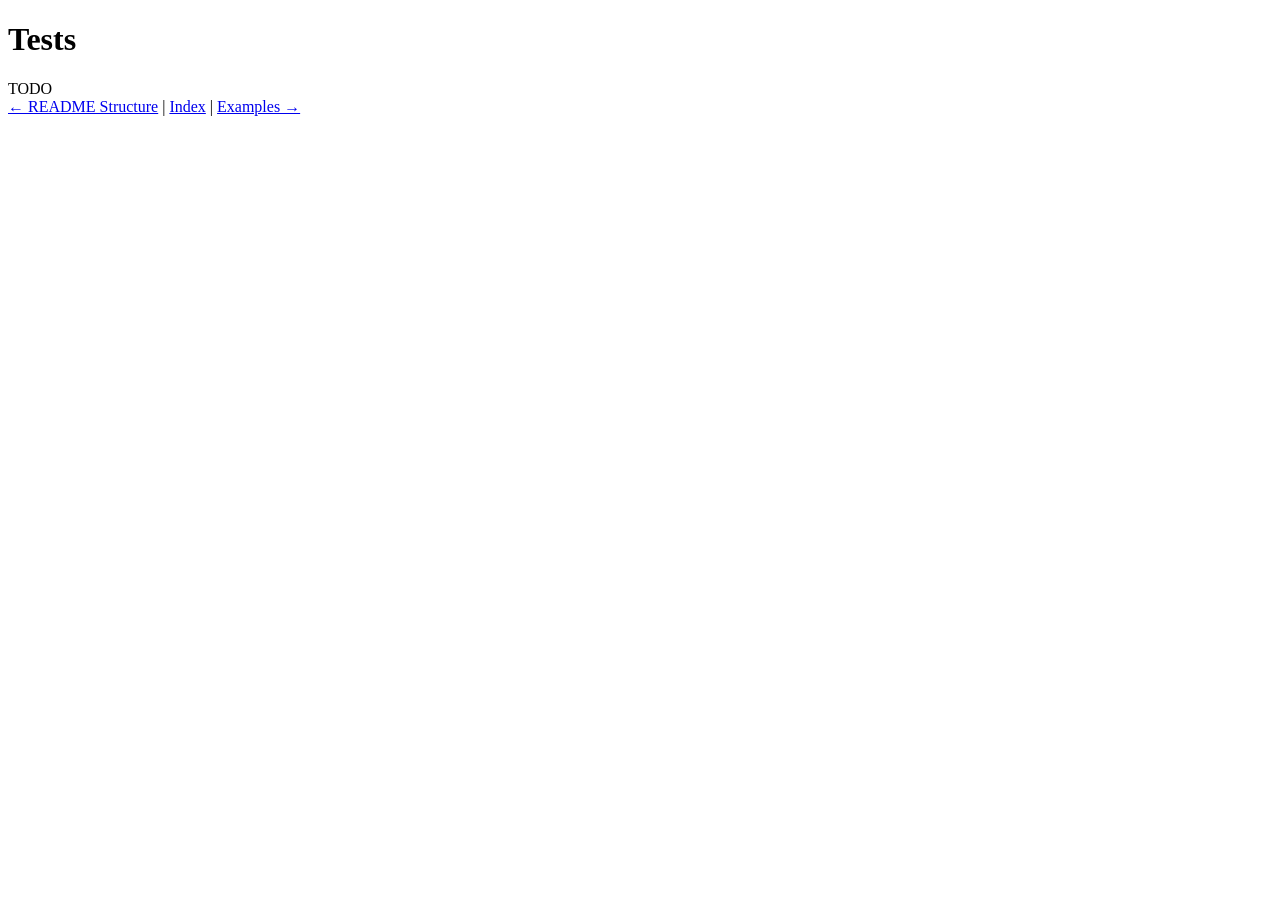
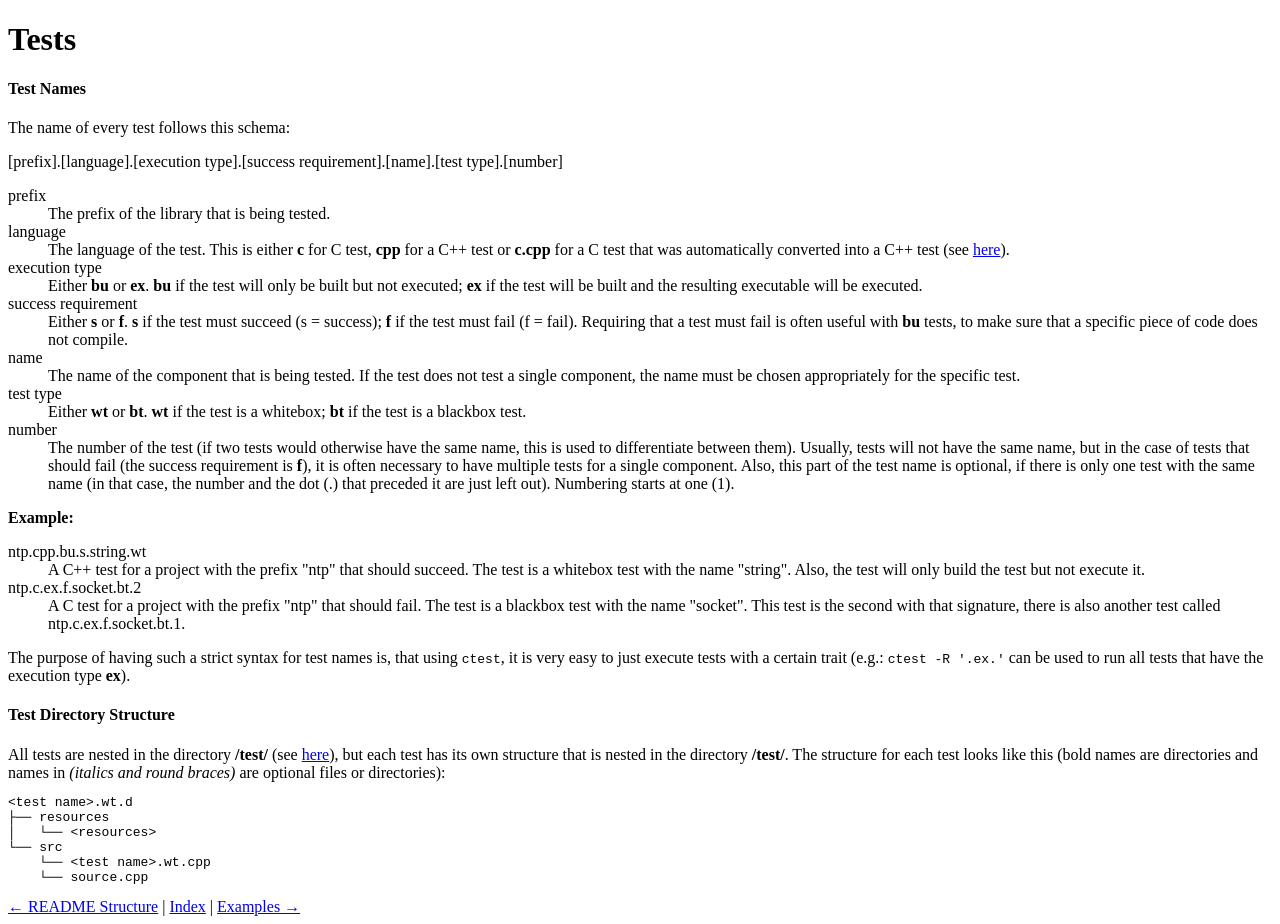
Before and after one commit to NostraTeam/NostraTeam.github.io, a plain HTML site: page src/tests.html in a window 1280 px wide. Before the commit the page ends 800 px from the top, so only its background shows below. Drawn offline with Linux system fonts and the light colour scheme.

Commit message:
Added first parts of the page.

```diff
--- a/src/tests.html
+++ b/src/tests.html
@@ -3,12 +3,113 @@
 
 <head>
     <title>Nostra Conventions</title>
-    <meta charset="utf8">
+    <meta charset="utf-8">
 </head>
 
 <body>
     <h1>Tests</h1>
-    TODO
+
+    <h4>Test Names</h4>
+
+    <p>
+        The name of every test follows this schema:
+    </p>
+    <p>
+        [prefix].[language].[execution type].[success requirement].[name].[test type].[number]
+    </p>
+
+    <dl>
+        <dt>
+            prefix
+        </dt>
+        <dd>
+            The prefix of the library that is being tested.
+        </dd>
+        <dt>
+            language
+        </dt>
+        <dd>
+            The language of the test. This is either <b>c</b> for C test, <b>cpp</b> for a C++ test or <b>c.cpp</b> for
+            a C test that was automatically converted into a C++ test (see <a href="tools.html#nostracmake">here</a>).
+        </dd>
+        <dt>
+            execution type
+        </dt>
+        <dd>
+            Either <b>bu</b> or <b>ex</b>. <b>bu</b> if the test will only be built but not executed; <b>ex</b> if the
+            test will be built and the resulting executable will be executed.
+        </dd>
+        <dt>
+            success requirement
+        </dt>
+        <dd>
+            Either <b>s</b> or <b>f</b>. <b>s</b> if the test must succeed (s = success); <b>f</b> if the test must
+            fail (f = fail). Requiring that a test must fail is often useful with <b>bu</b> tests, to make sure that
+            a specific piece of code does not compile.
+        </dd>
+        <dt>
+            name
+        </dt>
+        <dd>
+            The name of the component that is being tested. If the test does not test a single component, the name must
+            be chosen appropriately for the specific test.
+        </dd>
+        <dt>
+            test type
+        </dt>
+        <dd>
+            Either <b>wt</b> or <b>bt</b>. <b>wt</b> if the test is a whitebox; <b>bt</b> if the test is a blackbox
+            test.
+        </dd>
+        <dt>
+            number
+        </dt>
+        <dd>
+            The number of the test (if two tests would otherwise have the same name, this is used to differentiate
+            between them). Usually, tests will not have the same name, but in the case of tests that should fail
+            (the success requirement is <b>f</b>), it is often necessary to have multiple tests for a single component.
+            Also, this part of the test name is optional, if there is only one test with the same name (in that case,
+            the number and the dot (.) that preceded it are just left out). Numbering starts at one (1).
+        </dd>
+    </dl>
+
+    <p><b>Example:</b></p>
+    <dl>
+        <dt>
+            ntp.cpp.bu.s.string.wt
+        </dt>
+        <dd>
+            A C++ test for a project with the prefix "ntp" that should succeed. The test is a whitebox test with the
+            name "string". Also, the test will only build the test but not execute it.
+        </dd>
+        <dt>
+            ntp.c.ex.f.socket.bt.2
+        </dt>
+        <dd>
+            A C test for a project with the prefix "ntp" that should fail. The test is a blackbox test with the
+            name "socket". This test is the second with that signature, there is also another test called
+            ntp.c.ex.f.socket.bt.1.
+        </dd>
+    </dl>
+
+    <p>
+        The purpose of having such a strict syntax for test names is, that using <code>ctest</code>, it is very easy
+        to just execute tests with a certain trait (e.g.: <code>ctest -R '.ex.'</code> can be used to run all tests
+        that have the execution type <b>ex</b>).
+    </p>
+
+    <h4>Test Directory Structure</h4>
+    All tests are nested in the directory <b>/test/</b> (see <a href="project_directory_structure.html">here</a>), but
+    each test has its own structure that is nested in the directory <b>/test/</b>. The structure for each test looks
+    like this (<bold>bold</bold> names are directories and names in <i>(italics and round braces)</i> are optional
+    files or directories):
+    <pre>
+&lt;test name&gt;.wt.d
+├── resources
+│   └── &lt;resources&gt;
+└── src
+    └── &lt;test name&gt;.wt.cpp
+    └── source.cpp</pre>
 
     <nav>
         <a href="readme_structure.html">&larr; README Structure</a> |
```
